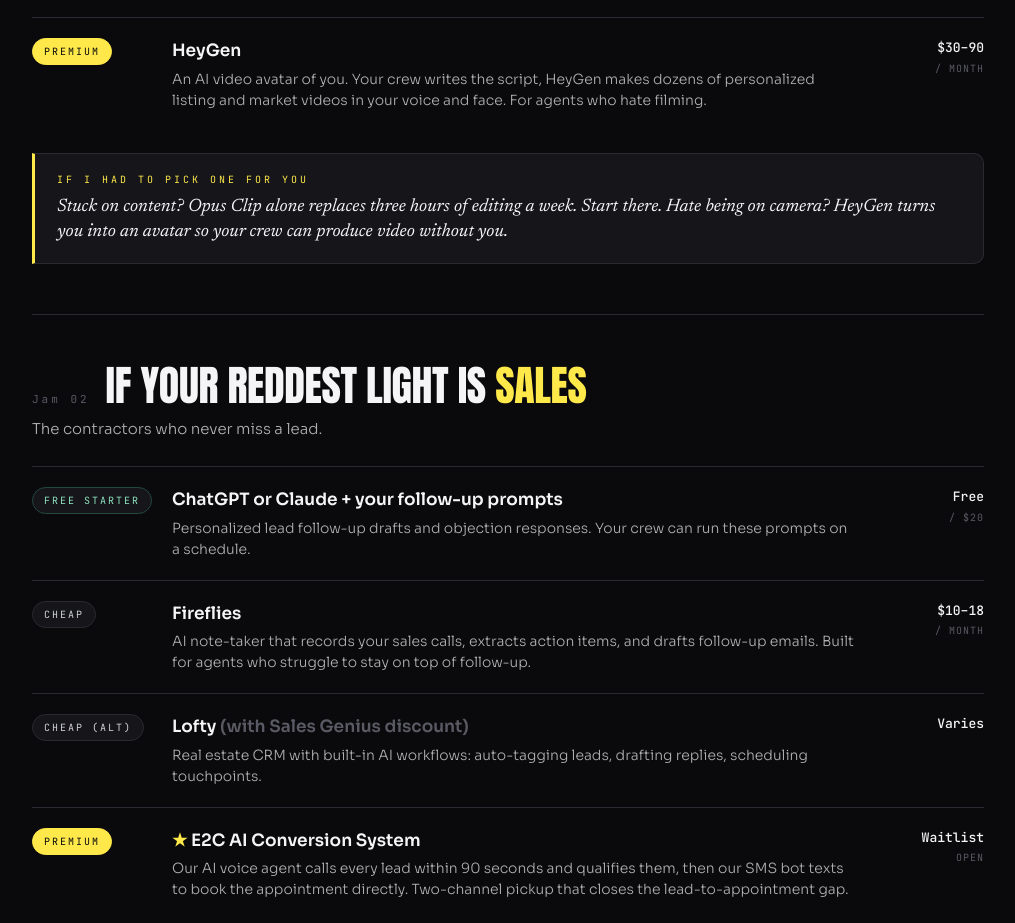
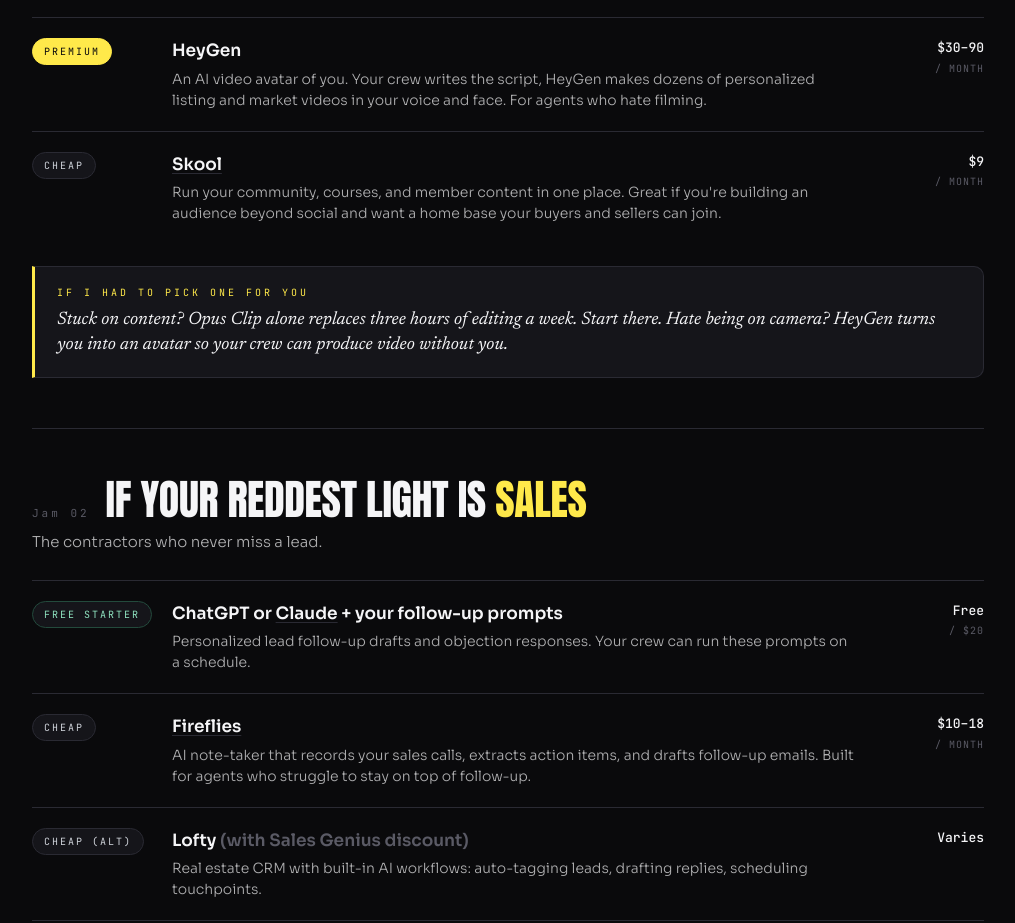
Before and after one commit to arslvn93/comingsoon, a plain HTML site: page tool/index.html in a window 1280 px wide. Shown: the part 844-1767 px from the top of the page, without its empty margins (132-1147 px from the left). Drawn offline with Linux system fonts and the light colour scheme.

Commit message:
Update index.html

```diff
--- a/tool/index.html
+++ b/tool/index.html
@@ -72,6 +72,9 @@
 .tier.cheap{color:#cfd3da}
 .tier.prem{color:var(--ink);background:var(--yellow);border-color:var(--yellow)}
 .tool .nm{font-weight:600;font-size:17px;margin-bottom:5px}
+.tool .nm a{color:inherit;text-decoration:underline;text-decoration-color:var(--border);
+  text-underline-offset:3px;transition:color .15s,text-decoration-color .15s}
+.tool .nm a:hover{color:var(--yellow);text-decoration-color:var(--yellow)}
 .tool .nm .star{color:var(--yellow)}
 .tool .ds{font-size:14px;color:var(--text-70);font-weight:300;line-height:1.5}
 .tool .cost{font-family:'JetBrains Mono',monospace;font-size:13px;color:var(--text);
@@ -184,6 +187,11 @@
       <div><div class="nm">HeyGen</div><div class="ds">An AI video avatar of you. Your crew writes the script, HeyGen makes dozens of personalized listing and market videos in your voice and face. For agents who hate filming.</div></div>
       <div class="cost">$30&ndash;90<small>/ month</small></div>
     </div>
+    <div class="tool">
+      <div><span class="tier cheap">Cheap</span></div>
+      <div><div class="nm"><a href="https://www.skool.com/signup?ref=1fa8bb9e25504a1d92e3fe8aa3efec70" target="_blank" rel="noopener sponsored">Skool</a></div><div class="ds">Run your community, courses, and member content in one place. Great if you're building an audience beyond social and want a home base your buyers and sellers can join.</div></div>
+      <div class="cost">$9<small>/ month</small></div>
+    </div>
 
     <div class="pick"><div class="lbl">If I had to pick one for you</div><p>Stuck on content? Opus Clip alone replaces three hours of editing a week. Start there. Hate being on camera? HeyGen turns you into an avatar so your crew can produce video without you.</p></div>
   </section>
@@ -195,12 +203,12 @@
 
     <div class="tool">
       <div><span class="tier free">Free starter</span></div>
-      <div><div class="nm">ChatGPT or Claude + your follow-up prompts</div><div class="ds">Personalized lead follow-up drafts and objection responses. Your crew can run these prompts on a schedule.</div></div>
+      <div><div class="nm">ChatGPT or <a href="https://claude.ai/referral/fh7JQ-2d4A" target="_blank" rel="noopener sponsored">Claude</a> + your follow-up prompts</div><div class="ds">Personalized lead follow-up drafts and objection responses. Your crew can run these prompts on a schedule.</div></div>
       <div class="cost">Free<small>/ $20</small></div>
     </div>
     <div class="tool">
       <div><span class="tier cheap">Cheap</span></div>
-      <div><div class="nm">Fireflies</div><div class="ds">AI note-taker that records your sales calls, extracts action items, and drafts follow-up emails. Built for agents who struggle to stay on top of follow-up.</div></div>
+      <div><div class="nm"><a href="https://fireflies.ai/?fpr=emma20" target="_blank" rel="noopener sponsored">Fireflies</a></div><div class="ds">AI note-taker that records your sales calls, extracts action items, and drafts follow-up emails. Built for agents who struggle to stay on top of follow-up.</div></div>
       <div class="cost">$10&ndash;18<small>/ month</small></div>
     </div>
     <div class="tool">
@@ -258,7 +266,7 @@
     </div>
     <div class="tool">
       <div><span class="tier prem">Premium</span></div>
-      <div><div class="nm">Wispr Flow + automation stack</div><div class="ds">Voice-to-text dictation 4 times faster than typing. Stack with Zapier or Make.com for autonomous multi-step workflows you don't have to watch.</div></div>
+      <div><div class="nm"><a href="https://ref.wisprflow.ai/sales-genius" target="_blank" rel="noopener sponsored">Wispr Flow</a> + automation stack</div><div class="ds">Voice-to-text dictation 4 times faster than typing. Stack with Zapier or Make.com for autonomous multi-step workflows you don't have to watch.</div></div>
       <div class="cost">$15+<small>/ month</small></div>
     </div>
 
@@ -272,12 +280,12 @@
 
     <div class="tool">
       <div><span class="tier free">Free starter</span></div>
-      <div><div class="nm">Claude or ChatGPT + your market reports</div><div class="ds">Drop in a market PDF, get the buyer and seller takeaway in seconds. Summarize commission statements, year-end totals, deal economics.</div></div>
+      <div><div class="nm"><a href="https://claude.ai/referral/fh7JQ-2d4A" target="_blank" rel="noopener sponsored">Claude</a> or ChatGPT + your market reports</div><div class="ds">Drop in a market PDF, get the buyer and seller takeaway in seconds. Summarize commission statements, year-end totals, deal economics.</div></div>
       <div class="cost">Free<small>/ $20</small></div>
     </div>
     <div class="tool">
       <div><span class="tier cheap">Cheap</span></div>
-      <div><div class="nm">QuickBooks + Claude integration</div><div class="ds">Real bookkeeping that talks to your crew. Categorize expenses, reconcile commissions, and flag the deals that need your attention. We already built this integration.</div></div>
+      <div><div class="nm">QuickBooks + <a href="https://claude.ai/referral/fh7JQ-2d4A" target="_blank" rel="noopener sponsored">Claude</a> integration</div><div class="ds">Real bookkeeping that talks to your crew. Categorize expenses, reconcile commissions, and flag the deals that need your attention. We already built this integration.</div></div>
       <div class="cost">$30&ndash;50<small>/ month</small></div>
     </div>
     <div class="tool">
```
